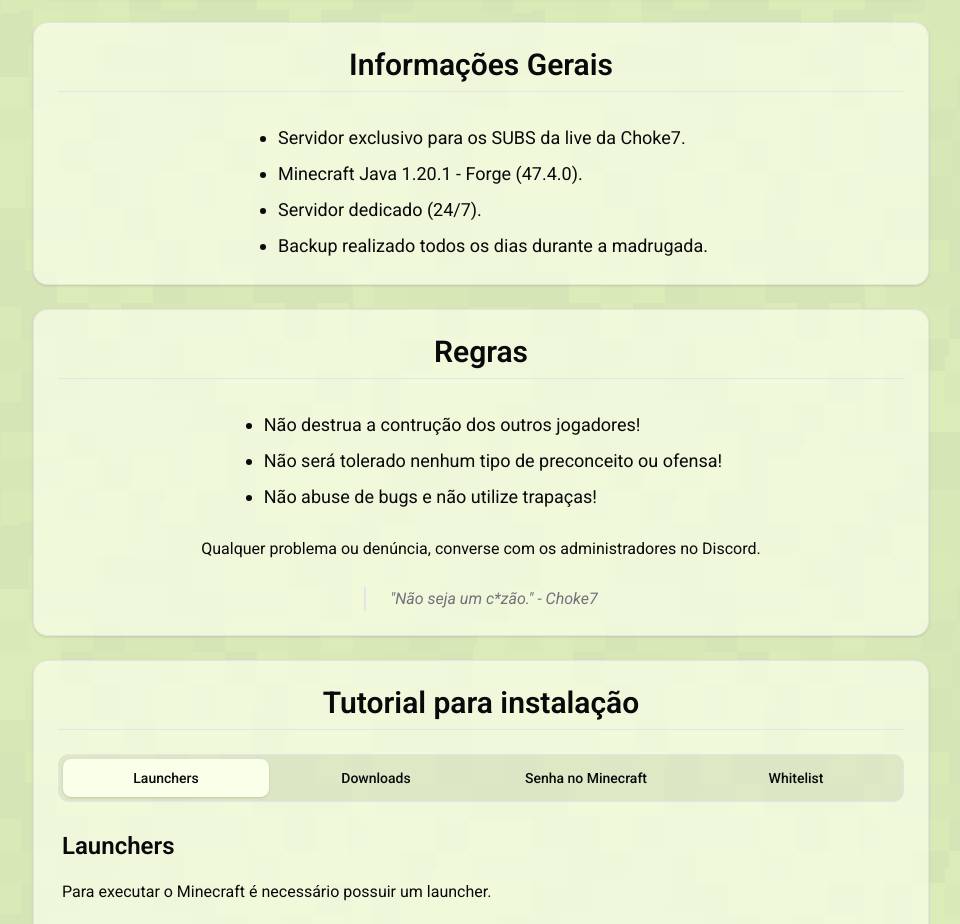
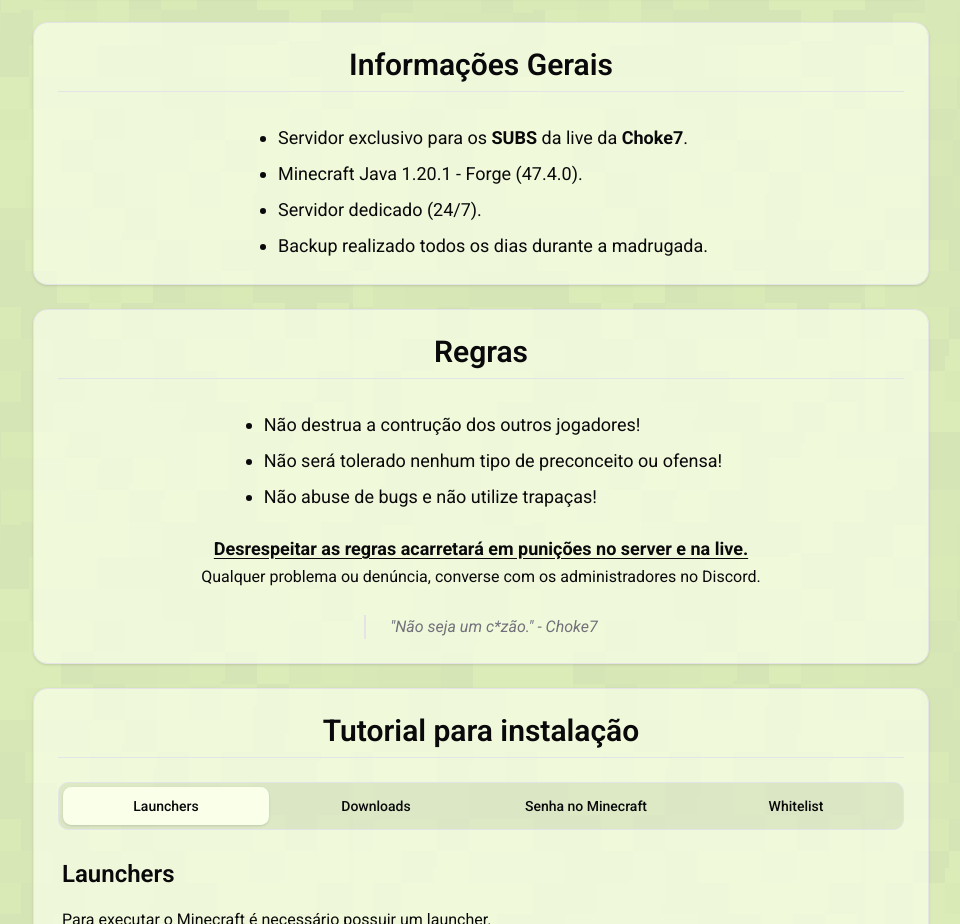
Before and after one commit to estanho/minecraft-choke7, a React (Vite) app: page / in a window 1280 px wide. Shown: the part 1104-2028 px from the top of the page, without its empty margins (159-1119 px from the left). Built offline with nearby package versions, Linux system fonts and the light colour scheme; no server answers.

Commit message:
feat: change list players

```diff
--- a/src/App.tsx
+++ b/src/App.tsx
@@ -92,7 +92,11 @@ export default function App() {
               <h2>Informações Gerais</h2>
               <div className="flex flex-col items-center justify-center">
                 <ul>
-                  <li>Servidor exclusivo para os SUBS da live da Choke7.</li>
+                  <li>
+                    Servidor exclusivo para os{" "}
+                    <span className="font-bold">SUBS</span> da live da{" "}
+                    <span className="font-bold">Choke7</span>.
+                  </li>
                   <li>Minecraft Java 1.20.1 - Forge (47.4.0).</li>
                   <li>Servidor dedicado (24/7).</li>
                   <li>Backup realizado todos os dias durante a madrugada.</li>
@@ -112,7 +116,11 @@ export default function App() {
                   </li>
                   <li>Não abuse de bugs e não utilize trapaças!</li>
                 </ul>
-                <p className="text-center">
+                <p className="text-lg font-bold underline underline-offset-3">
+                  Desrespeitar as regras acarretará em punições no server e na
+                  live.
+                </p>
+                <p className="mt-0">
                   Qualquer problema ou denúncia, converse com os administradores
                   no Discord.
                 </p>
--- a/src/components/server-status.tsx
+++ b/src/components/server-status.tsx
@@ -16,6 +16,22 @@ export function ServerStatus() {
 
   const isOfflineState = isLoading || isError || !data?.online;
   const isOnlineState = data?.online && !isLoading && !isError;
+
+  function listPlayers() {
+    const players: string[] = [];
+
+    if (!data?.players?.list) return players;
+
+    for (let i = 0; i < data?.players?.online; i++) {
+      if (data?.players?.list[i]) {
+        players.push(data.players.list[i].name);
+      } else {
+        players.push("Player Anônimo");
+      }
+    }
+
+    return players;
+  }
 
   return (
     <div className="font-mine rounded-md border-1 bg-[url('/src/assets/background-status.png')] p-4">
@@ -87,9 +103,9 @@ export function ServerStatus() {
           <HoverCardContent side="top" className="flex">
             {isOnlineState && data?.players?.list ? (
               <div className="flex flex-col gap-1">
-                {data.players.list.map((player, index) => (
+                {listPlayers().map((player, index) => (
                   <span className="font-mine-icon" key={index}>
-                    {player.name}
+                    {player}
                   </span>
                 ))}
               </div>
```
Also changed, not shown: 1 other file (tests, documents, lock files or other folders).
